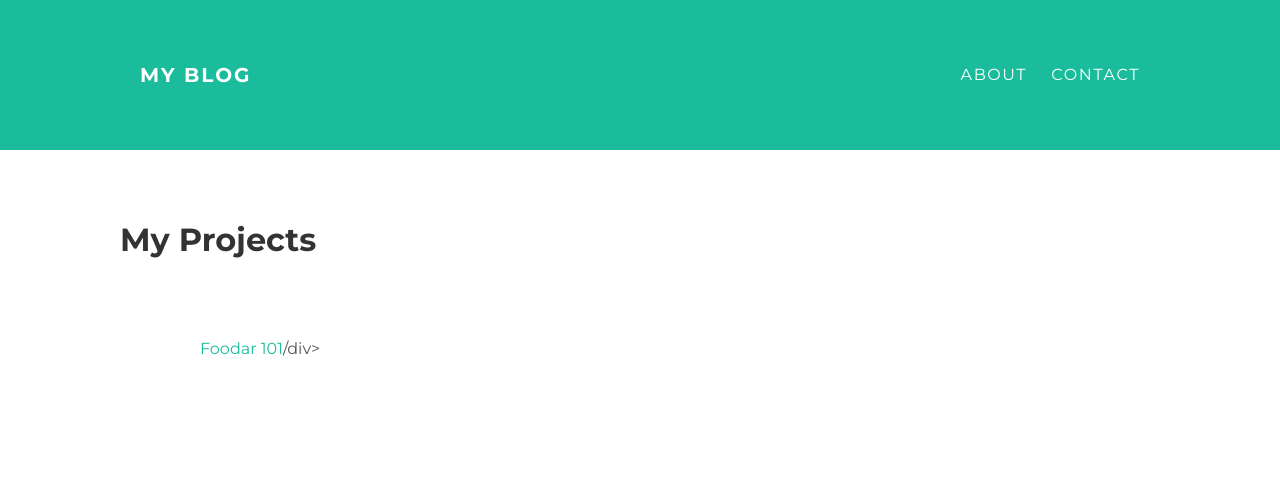
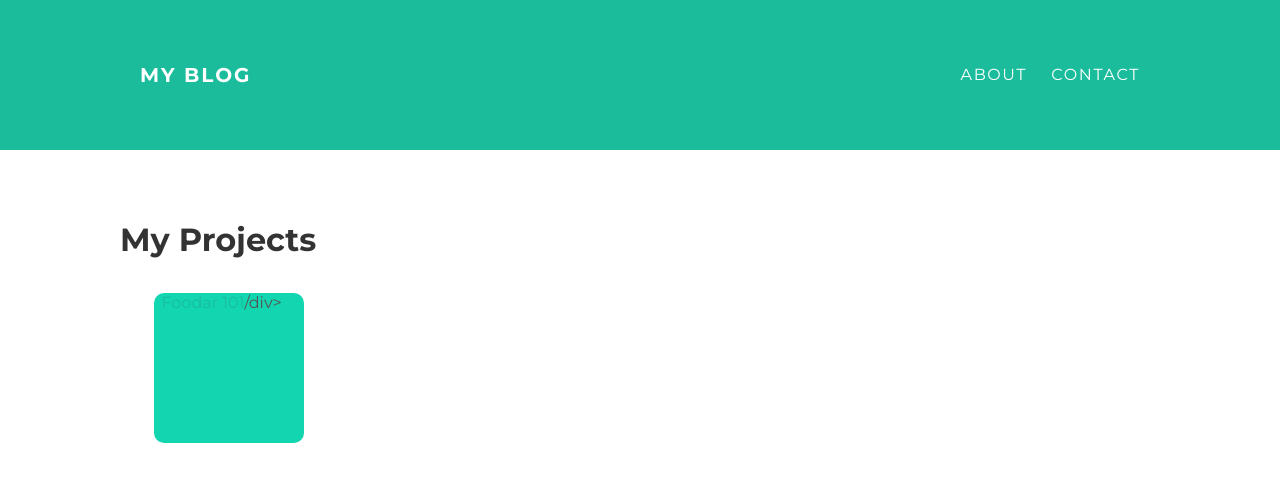
Before and after one commit to okiyitooo/okiyitooo.github.io, a plain HTML site: page Projects.html in a window 1280 px wide. Drawn offline with Linux system fonts and the light colour scheme.

Commit message:
Update Projects.html

```diff
--- a/Projects.html
+++ b/Projects.html
@@ -6,7 +6,7 @@
     <title>Projects</title>
     <style>
         .center{
-            margin:100px;
+            margin:5%;
             position:relative;
         }
         .content{
@@ -19,7 +19,9 @@
         }
         .box{
             display:block;
-            bacground-color:red;
+            background-color:#12d6af;
+            height:150px;
+            width: 150px;
         }
         .rund{
             border-radius:10px;
@@ -37,7 +39,7 @@
       </div>
     </div>
     <div class="content"><h1>My Projects</h1>
-        <div class="center rund"><div class="rund box"><a href="https://okiyitooo.github.io/rodaaf.github.io/">Foodar 101</a>/div></div>
+        <div class="center rund"><div class="rund box"><div class="center"><a href="https://okiyitooo.github.io/rodaaf.github.io/">Foodar 101</a>/div></div></div>
     </div>
 </body>
 </html>
```
